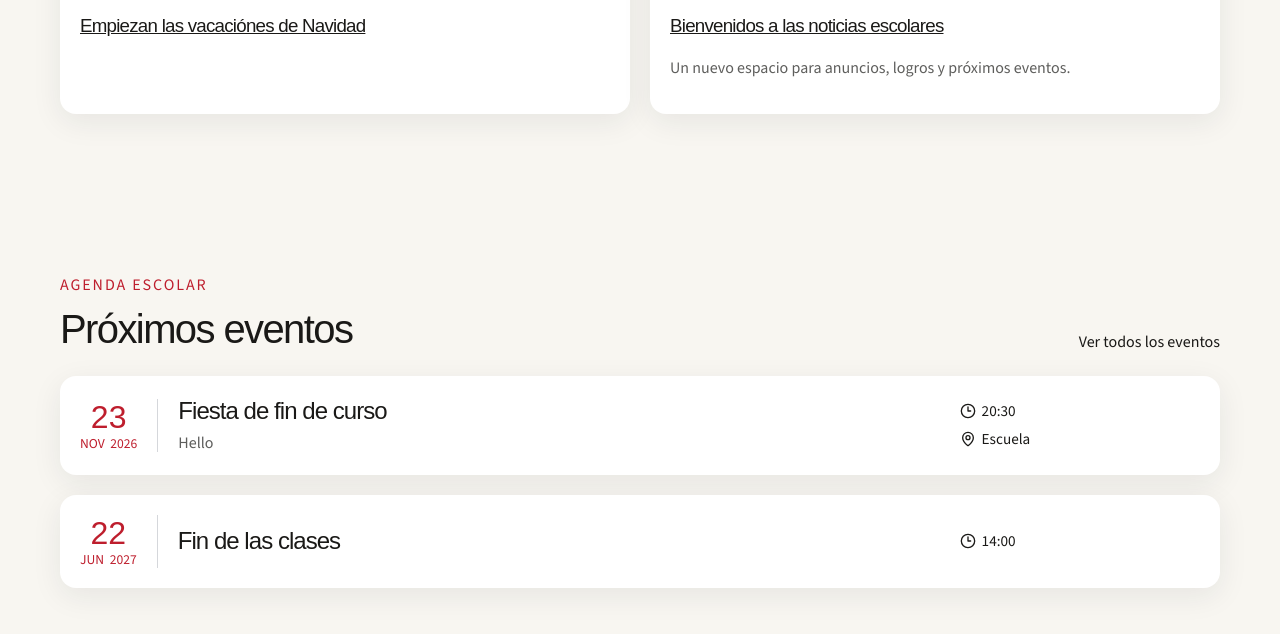
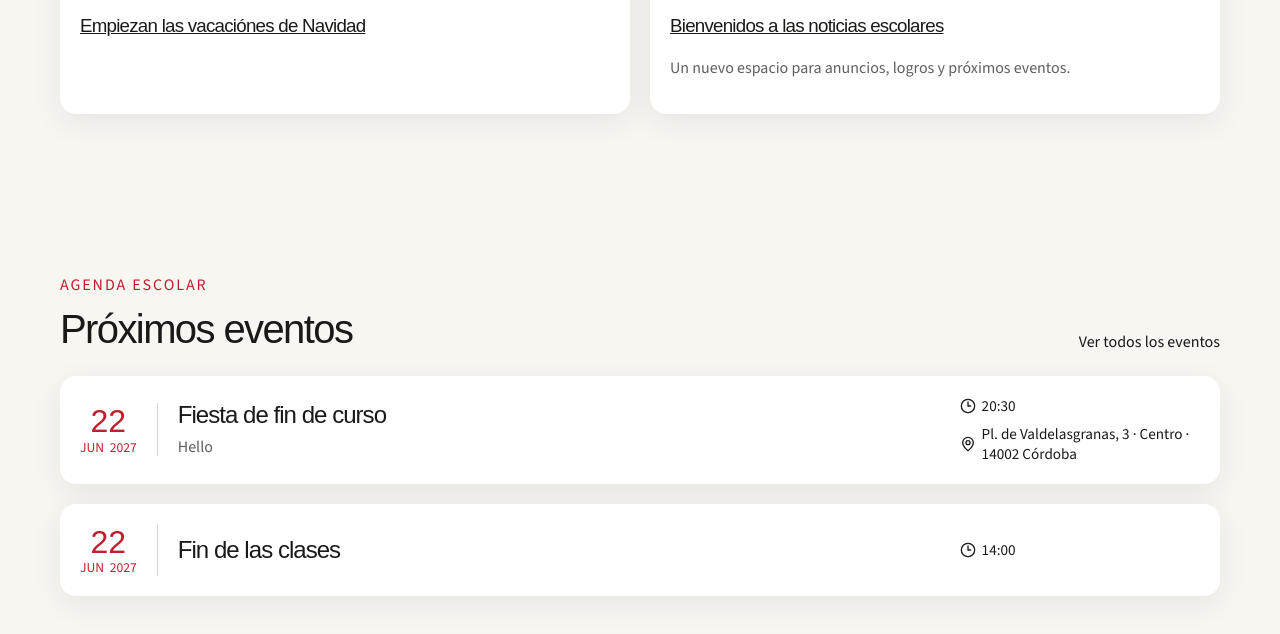
Before and after one commit to ydga/Caballeros, an Astro site: page /Caballeros/ in a window 1280 px wide. Shown: the part 2094-2728 px from the top of the page. Built offline with nearby package versions, Linux system fonts and the light colour scheme; Astro itself is replaced by a stand-in of ours; a web font is replaced by a local one.

Commit message:
Update Eventos “2026-11-23-fiesta-de-fin-de-curso”

```diff
--- a/src/content/events/2026-11-23-fiesta-de-fin-de-curso.md
+++ b/src/content/events/2026-11-23-fiesta-de-fin-de-curso.md
@@ -1,8 +1,8 @@
 ---
 title: Fiesta de fin de curso
-date: 2026-11-23
+date: 2027-06-22
 time: '20:30'
-location: Escuela
+location: Pl. de Valdelasgranas, 3 · Centro · 14002 Córdoba
 external_url: http://www.yadiragonzalez.com
 summary: Hello
 ---
```
